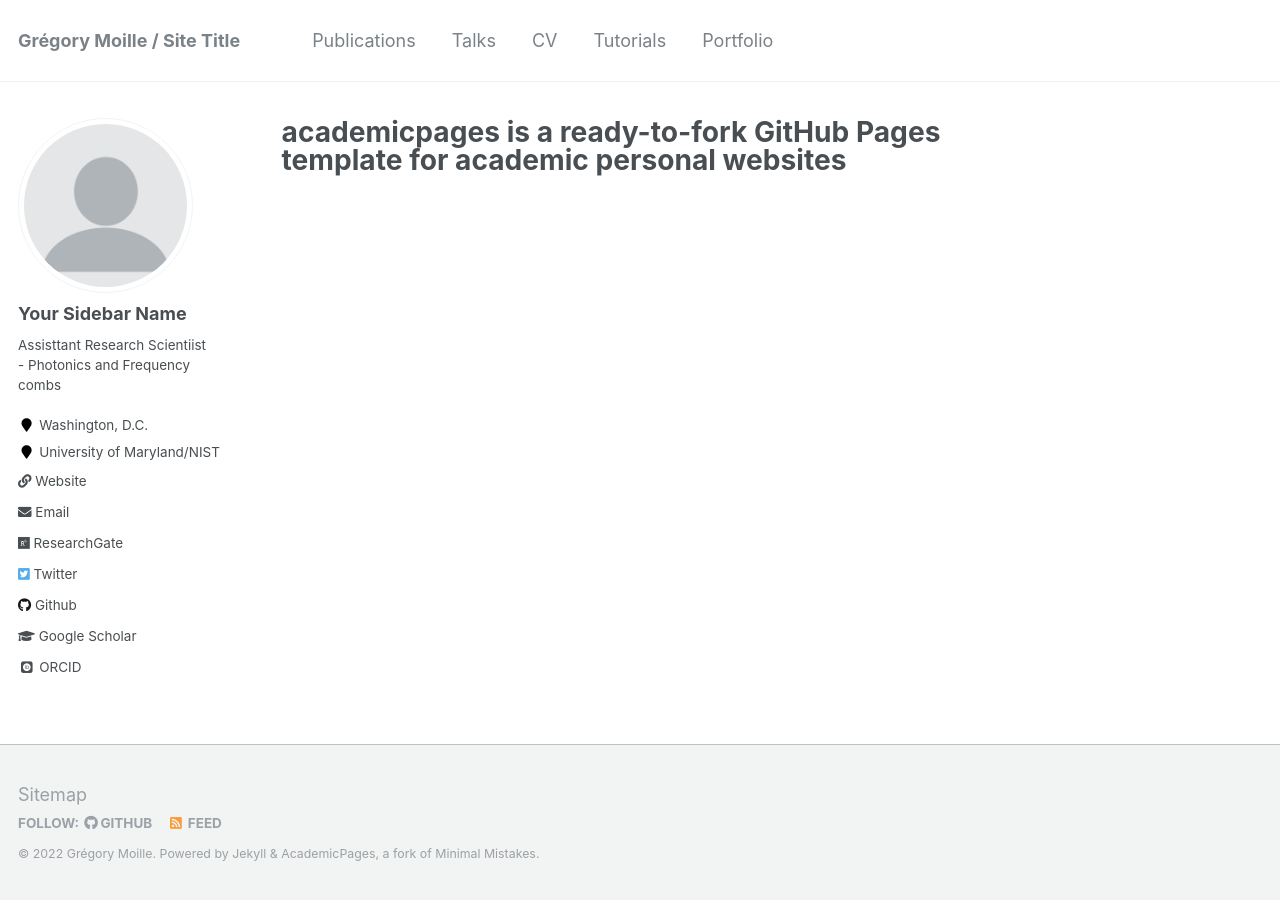
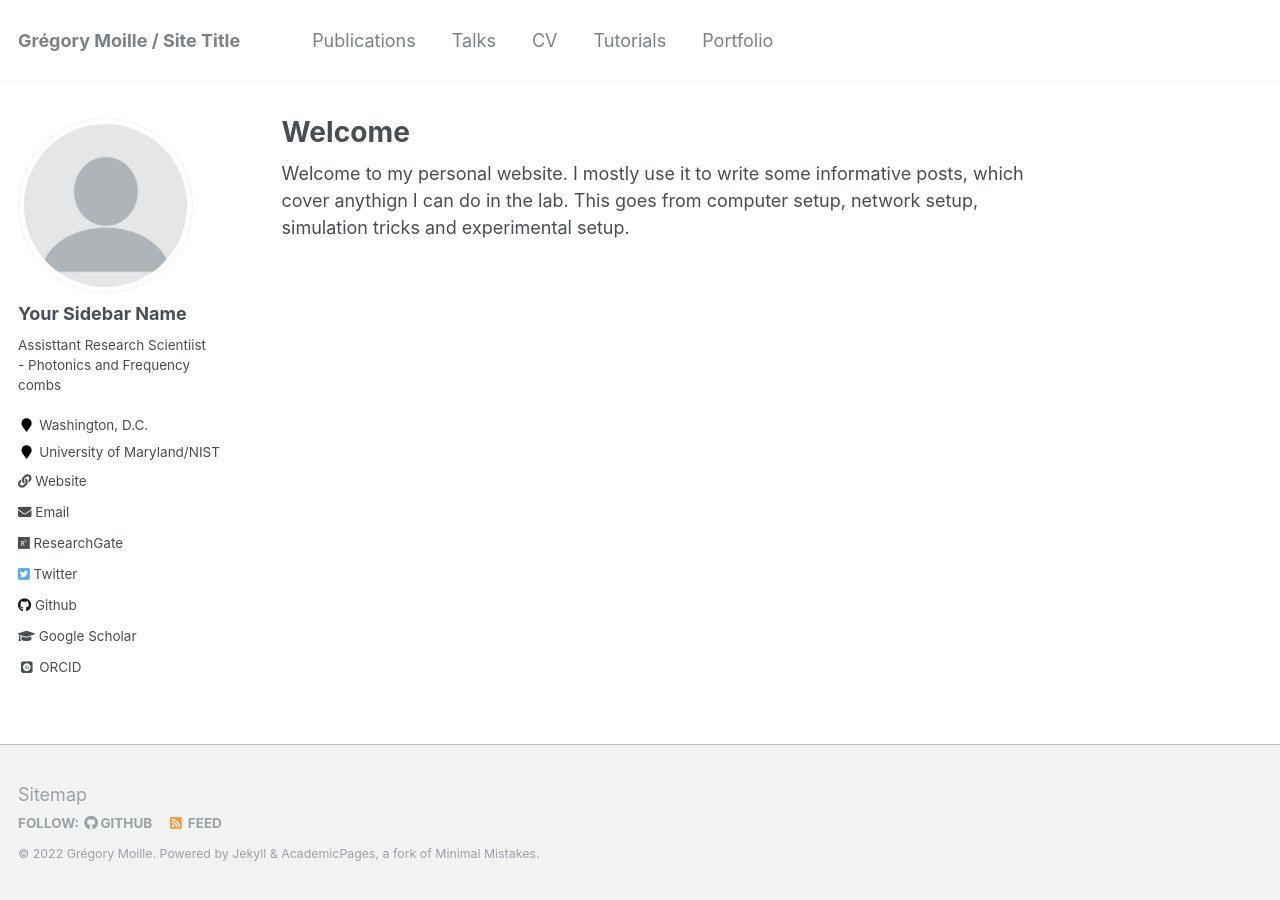
Before and after one commit to gregmoille/gregmoille.github.io, a Jekyll site: the page built from _pages/about.md, in a window 1280 px wide. Built offline with Jekyll 4.4.1, drawn with Linux system fonts in a browser that asks for light colours; some web fonts are replaced.

Commit message:
Update about

```diff
--- a/_pages/about.md
+++ b/_pages/about.md
@@ -1,9 +1,12 @@
 ---
 permalink: /
-title: "academicpages is a ready-to-fork GitHub Pages template for academic personal websites"
+title: "Welcome"
 excerpt: "About me"
 author_profile: true
 redirect_from:
   - /about/
   - /about.html
 ---
+
+
+Welcome to my personal website. I mostly use it to write some informative posts, which cover anythign I can do in the lab. This goes from computer setup, network setup, simulation tricks and experimental setup.
```
Also changed, not shown: _pages/publications.md (+2 -3 lines).
